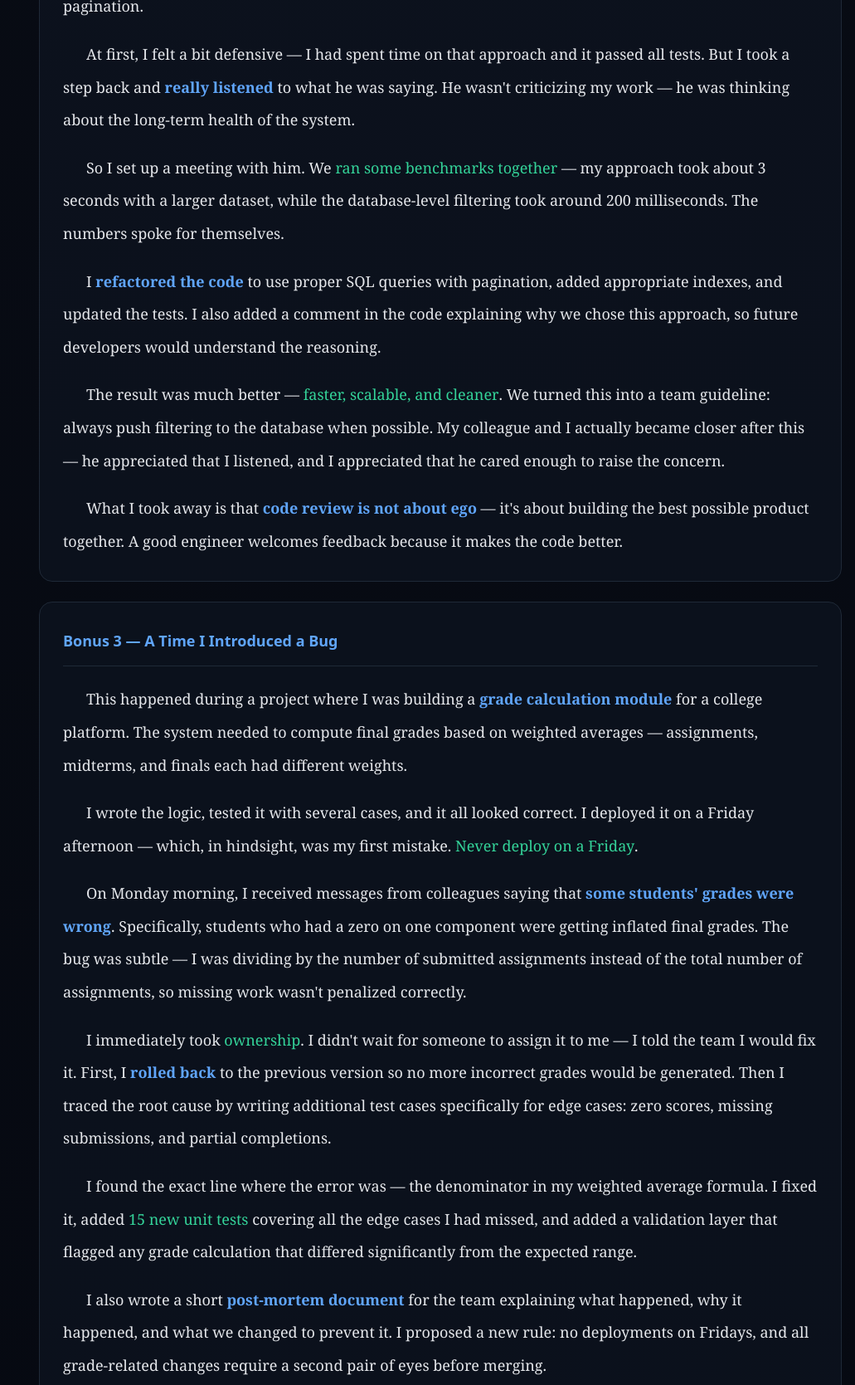
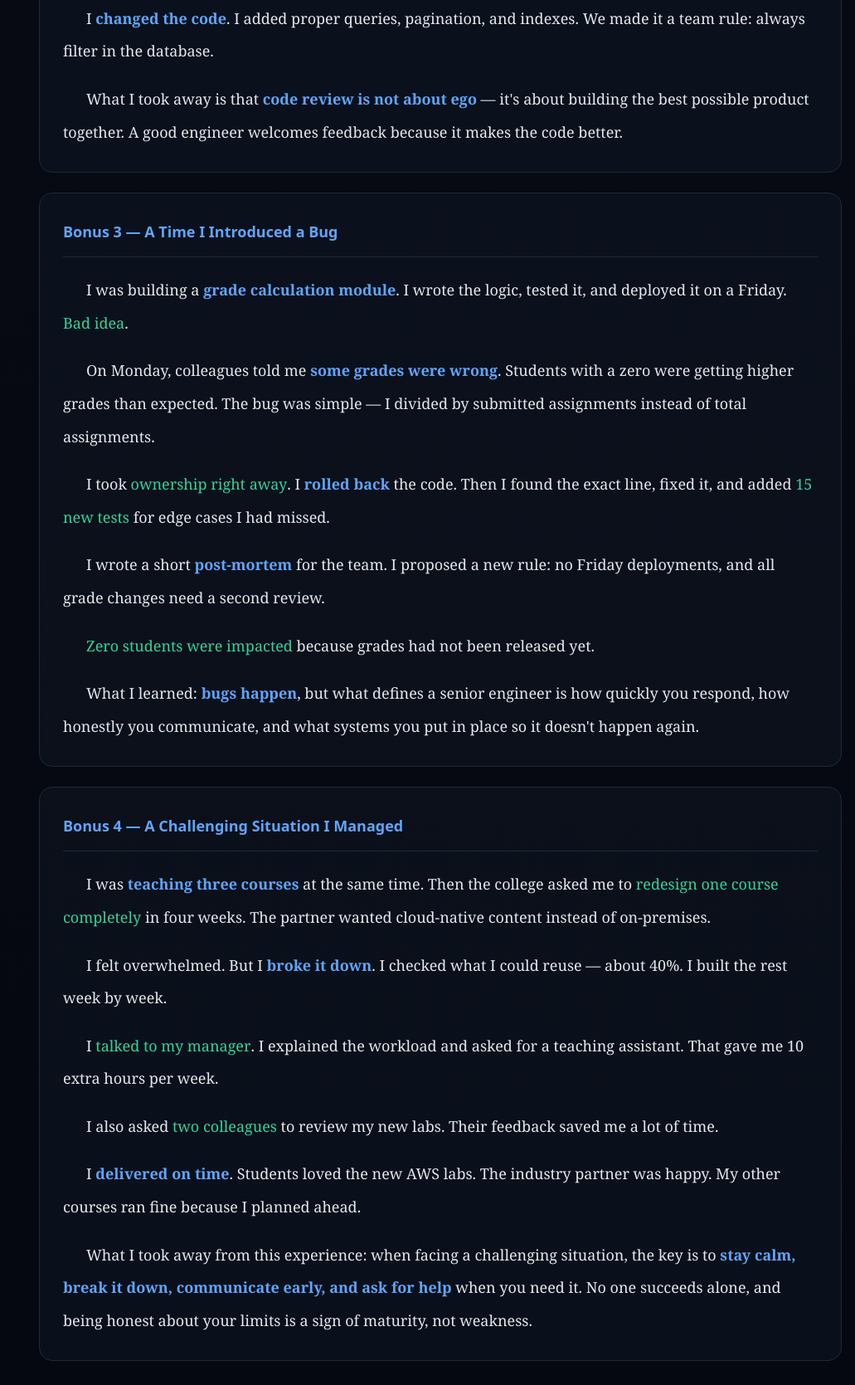
Before and after one commit to hrhouma2/revision-github, a plain HTML site: page my-introduction.html in a window 1280 px wide. Shown: the part 9316-10985 px from the top of the page at 83% size, without its empty margins (249-1280 px from the left). Drawn offline with Linux system fonts and the light colour scheme.

Commit message:
Simplify Bonus 2, 3, 4 - shorter sentences, keep key takeaways

```diff
--- a/my-introduction.html
+++ b/my-introduction.html
@@ -364,12 +364,11 @@
       <section id="bonus2">
         <h2>Bonus 2 — A Colleague Raised a Concern About My Work</h2>
         <div class="script">
-          <p>During a project at the college where I teach, I was building a <span class="hl">student enrollment module</span> using Spring Boot. I designed the database queries to fetch all student records at once and filter them in Java. I thought it was clean and simple.</p>
-          <p>A colleague reviewed my pull request and <span class="kw">raised a concern</span>. He said that while the code worked fine with our current 200 students, it would become a serious performance problem if the system scaled to thousands of records. He suggested I move the filtering to the database level using indexed queries and pagination.</p>
-          <p>At first, I felt a bit defensive — I had spent time on that approach and it passed all tests. But I took a step back and <span class="hl">really listened</span> to what he was saying. He wasn't criticizing my work — he was thinking about the long-term health of the system.</p>
-          <p>So I set up a meeting with him. We <span class="kw">ran some benchmarks together</span> — my approach took about 3 seconds with a larger dataset, while the database-level filtering took around 200 milliseconds. The numbers spoke for themselves.</p>
-          <p>I <span class="hl">refactored the code</span> to use proper SQL queries with pagination, added appropriate indexes, and updated the tests. I also added a comment in the code explaining why we chose this approach, so future developers would understand the reasoning.</p>
-          <p>The result was much better — <span class="kw">faster, scalable, and cleaner</span>. We turned this into a team guideline: always push filtering to the database when possible. My colleague and I actually became closer after this — he appreciated that I listened, and I appreciated that he cared enough to raise the concern.</p>
+          <p>I was building a <span class="hl">student module</span> with Spring Boot. I loaded all records in Java and filtered them there.</p>
+          <p>A colleague reviewed my code and <span class="kw">raised a concern</span>. He said it works now, but it will be slow with more data. He suggested filtering in the database instead.</p>
+          <p>At first, I felt a bit defensive. But I <span class="hl">listened</span>. He was not attacking me — he was helping.</p>
+          <p>We <span class="kw">tested together</span>. My way took 3 seconds. His way took 200 milliseconds. The numbers were clear.</p>
+          <p>I <span class="hl">changed the code</span>. I added proper queries, pagination, and indexes. We made it a team rule: always filter in the database.</p>
           <p>What I took away is that <span class="hl">code review is not about ego</span> — it's about building the best possible product together. A good engineer welcomes feedback because it makes the code better.</p>
         </div>
       </section>
@@ -378,13 +377,11 @@
       <section id="bonus3">
         <h2>Bonus 3 — A Time I Introduced a Bug</h2>
         <div class="script">
-          <p>This happened during a project where I was building a <span class="hl">grade calculation module</span> for a college platform. The system needed to compute final grades based on weighted averages — assignments, midterms, and finals each had different weights.</p>
-          <p>I wrote the logic, tested it with several cases, and it all looked correct. I deployed it on a Friday afternoon — which, in hindsight, was my first mistake. <span class="kw">Never deploy on a Friday</span>.</p>
-          <p>On Monday morning, I received messages from colleagues saying that <span class="hl">some students' grades were wrong</span>. Specifically, students who had a zero on one component were getting inflated final grades. The bug was subtle — I was dividing by the number of submitted assignments instead of the total number of assignments, so missing work wasn't penalized correctly.</p>
-          <p>I immediately took <span class="kw">ownership</span>. I didn't wait for someone to assign it to me — I told the team I would fix it. First, I <span class="hl">rolled back</span> to the previous version so no more incorrect grades would be generated. Then I traced the root cause by writing additional test cases specifically for edge cases: zero scores, missing submissions, and partial completions.</p>
-          <p>I found the exact line where the error was — the denominator in my weighted average formula. I fixed it, added <span class="kw">15 new unit tests</span> covering all the edge cases I had missed, and added a validation layer that flagged any grade calculation that differed significantly from the expected range.</p>
-          <p>I also wrote a short <span class="hl">post-mortem document</span> for the team explaining what happened, why it happened, and what we changed to prevent it. I proposed a new rule: no deployments on Fridays, and all grade-related changes require a second pair of eyes before merging.</p>
-          <p>The fix was deployed on Monday afternoon, all affected grades were recalculated, and <span class="kw">zero students were impacted</span> because the grades hadn't been officially released yet. The team appreciated the transparency, and our testing process became stronger because of it.</p>
+          <p>I was building a <span class="hl">grade calculation module</span>. I wrote the logic, tested it, and deployed it on a Friday. <span class="kw">Bad idea</span>.</p>
+          <p>On Monday, colleagues told me <span class="hl">some grades were wrong</span>. Students with a zero were getting higher grades than expected. The bug was simple — I divided by submitted assignments instead of total assignments.</p>
+          <p>I took <span class="kw">ownership right away</span>. I <span class="hl">rolled back</span> the code. Then I found the exact line, fixed it, and added <span class="kw">15 new tests</span> for edge cases I had missed.</p>
+          <p>I wrote a short <span class="hl">post-mortem</span> for the team. I proposed a new rule: no Friday deployments, and all grade changes need a second review.</p>
+          <p><span class="kw">Zero students were impacted</span> because grades had not been released yet.</p>
           <p>What I learned: <span class="hl">bugs happen</span>, but what defines a senior engineer is how quickly you respond, how honestly you communicate, and what systems you put in place so it doesn't happen again.</p>
         </div>
       </section>
@@ -393,13 +390,11 @@
       <section id="bonus4">
         <h2>Bonus 4 — A Challenging Situation I Managed</h2>
         <div class="script">
-          <p>One of the most challenging situations I faced was during a semester where I was simultaneously <span class="hl">teaching three courses</span>, developing course material for a new AWS curriculum, and building an internal tool for student progress tracking.</p>
-          <p>Midway through the semester, the college asked me to <span class="kw">completely redesign one of the courses</span> because the industry partner wanted to shift the focus from on-premises infrastructure to cloud-native development. The deadline was tight — I had four weeks to rebuild 12 weeks of content while still teaching the other two courses.</p>
-          <p>I felt overwhelmed at first. The scope was enormous, and I couldn't just drop my other responsibilities. But I took a breath and <span class="hl">broke the problem down</span> into manageable pieces.</p>
-          <p>First, I <span class="kw">prioritized ruthlessly</span>. I identified which parts of the old curriculum could be adapted versus which needed to be built from scratch. About 40% could be adapted, which saved significant time. For the remaining 60%, I created a week-by-week plan with specific deliverables.</p>
-          <p>Second, I <span class="kw">communicated transparently</span> with my department head. I explained the workload and proposed a realistic timeline. I asked for a teaching assistant to help with grading for my other courses, which freed up about 10 hours per week for curriculum development.</p>
-          <p>Third, I <span class="kw">leveraged my network</span>. I reached out to two colleagues who had AWS experience and asked them to review my new labs and exercises. Their feedback helped me improve the quality without spending extra time on trial and error.</p>
-          <p>I worked evenings and weekends for those four weeks, but I <span class="hl">delivered everything on time</span>. The new curriculum received excellent feedback from students — they loved the hands-on AWS labs. The industry partner was impressed with the depth of the content. And my other two courses continued running smoothly because I had planned ahead.</p>
+          <p>I was <span class="hl">teaching three courses</span> at the same time. Then the college asked me to <span class="kw">redesign one course completely</span> in four weeks. The partner wanted cloud-native content instead of on-premises.</p>
+          <p>I felt overwhelmed. But I <span class="hl">broke it down</span>. I checked what I could reuse — about 40%. I built the rest week by week.</p>
+          <p>I <span class="kw">talked to my manager</span>. I explained the workload and asked for a teaching assistant. That gave me 10 extra hours per week.</p>
+          <p>I also asked <span class="kw">two colleagues</span> to review my new labs. Their feedback saved me a lot of time.</p>
+          <p>I <span class="hl">delivered on time</span>. Students loved the new AWS labs. The industry partner was happy. My other courses ran fine because I planned ahead.</p>
           <p>What I took away from this experience: when facing a challenging situation, the key is to <span class="hl">stay calm, break it down, communicate early, and ask for help</span> when you need it. No one succeeds alone, and being honest about your limits is a sign of maturity, not weakness.</p>
         </div>
       </section>
```
